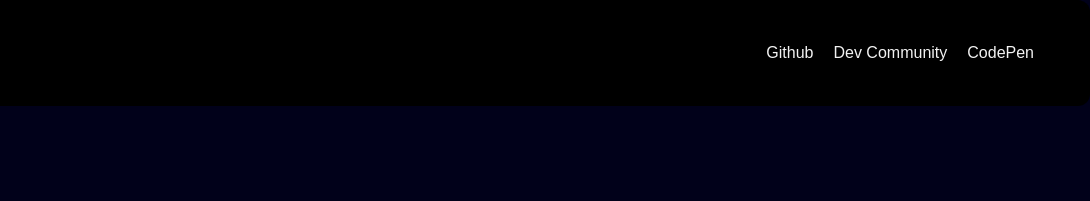
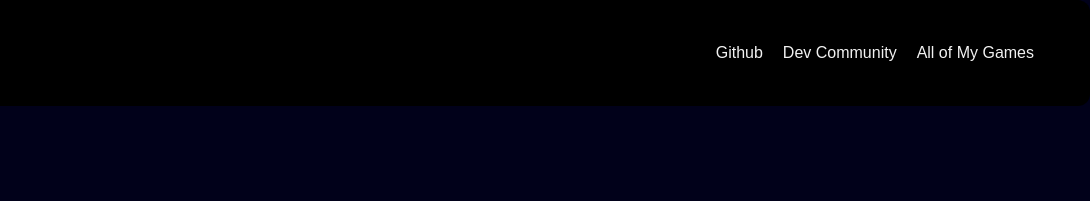
Before and after one commit to azlan-syed/azlan-syed.github.io, a plain HTML site: page index.html in a window 1280 px wide. Shown: the top 201 px of the page, 190-1280 px from the left. Drawn offline with nearby package versions, Linux system fonts and the light colour scheme.

Commit message:
Initial commit

```diff
--- a/index.html
+++ b/index.html
@@ -21,7 +21,7 @@
         <nav class="md:ml-auto flex flex-wrap items-center text-base justify-center">
           <a href="https://github.com/azlan-syed" class="mr-5 hover:text-gray-900">Github</a>
           <a href="https://dev.to/azlan_syed" class="mr-5 hover:text-gray-900">Dev Community</a>
-          <a href="https://codepen.io/azlan-syed" class="mr-5 hover:text-gray-900">CodePen</a>
+          <a href="https://azee-the-scratcher.itch.io/" class="mr-5 hover:text-gray-900">All of My Games</a>
         </nav>
         <!-- <button class="inline-flex items-center bg-gray-100 border-0 py-1 px-3 focus:outline-none hover:bg-gray-200 rounded text-base mt-4 md:mt-0">Button -->
           <!-- <svg fill="none" stroke="currentColor" stroke-linecap="round" stroke-linejoin="round" stroke-width="2" class="w-4 h-4 ml-1" viewBox="0 0 24 24"> -->
```
